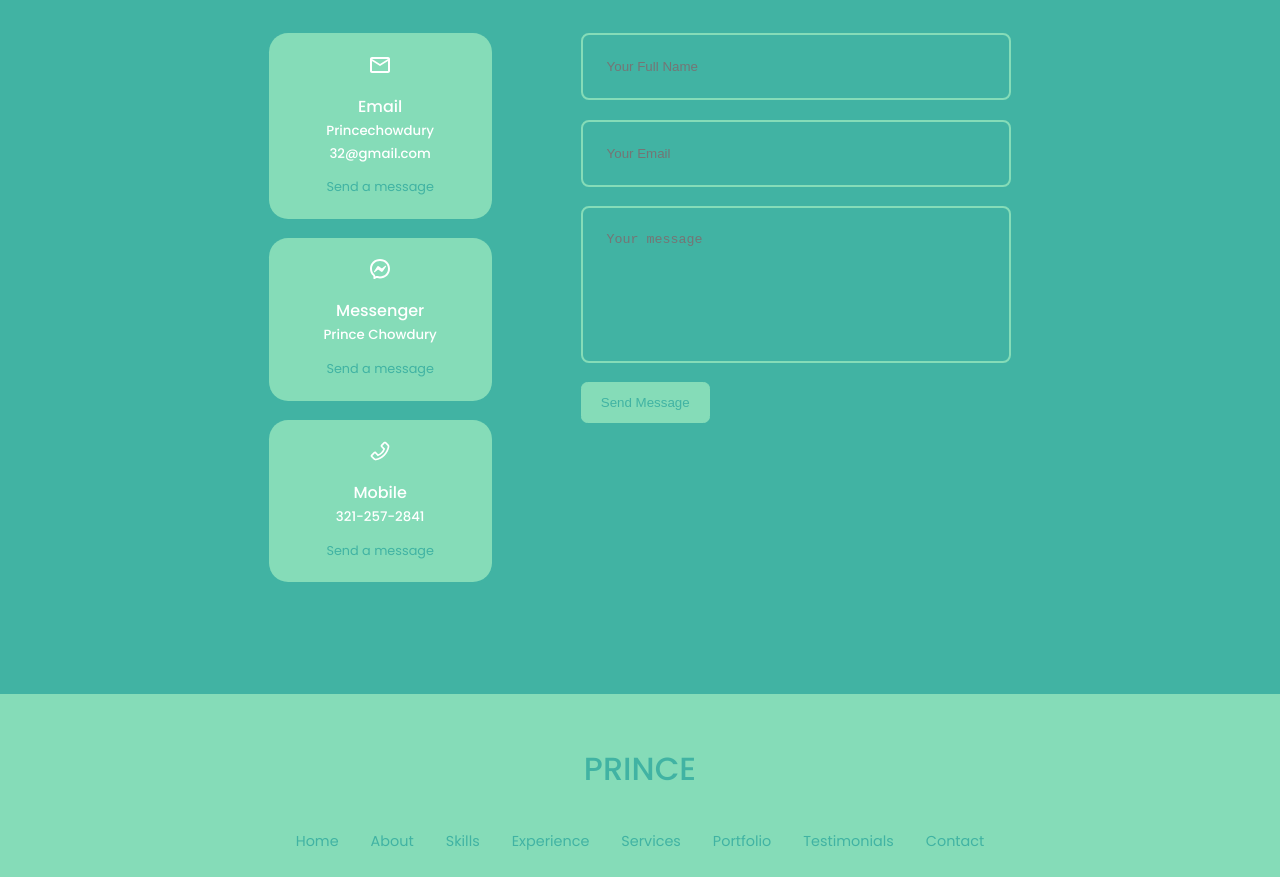
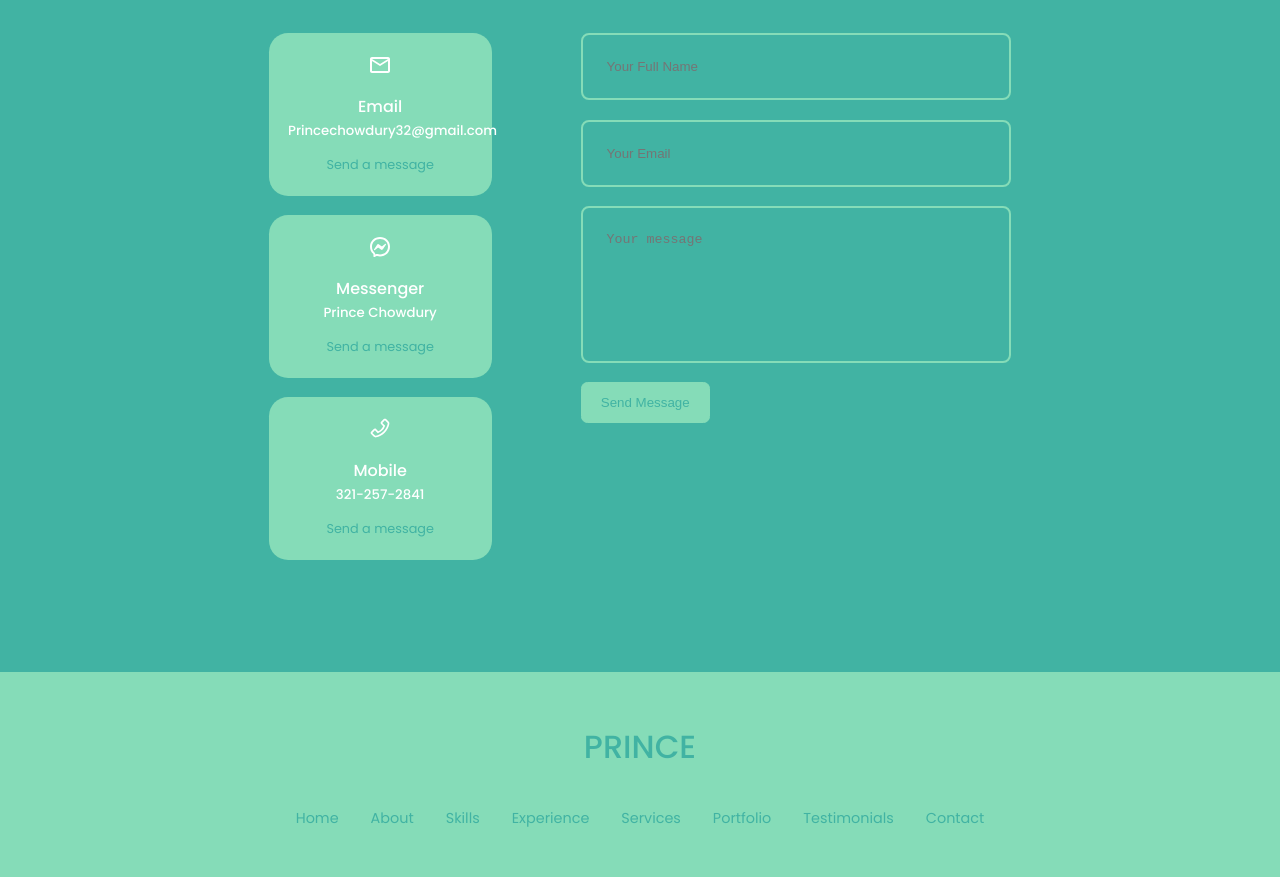
Before and after one commit to Space-Prince0821/Portfolio, a React (Create React App) app: page / in a window 1280 px wide. Shown: the part 4580-5457 px from the top of the page. Built offline with nearby package versions, Linux system fonts and the light colour scheme; a web font is replaced by a local one.

Commit message:
Email updated

```diff
--- a/src/components/contact/Contact.jsx
+++ b/src/components/contact/Contact.jsx
@@ -31,7 +31,7 @@ const Contact = () => {
                     <article className="contact__option">
                         <MdOutlineEmail className='contact__option-icon'/>
                         <h4>Email</h4>
-                        <h5>Princechowdury 32@gmail.com</h5>
+                        <h5>Princechowdury32@gmail.com</h5>
                         <a href='mailto:princechowdury32@gmail.com' target="_blank" rel="noreferrer">Send a message</a>
                     </article>
 
```
